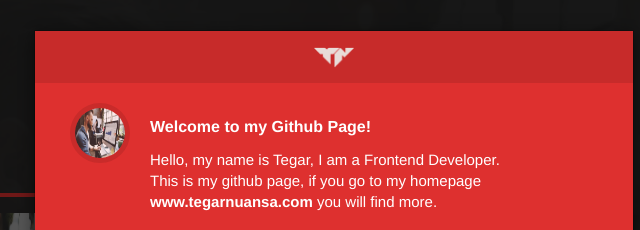
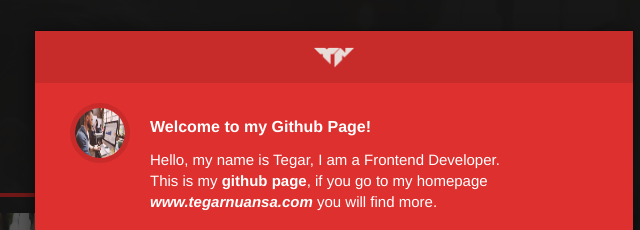
Before and after one commit to tegvr/tegvr.github.io, a plain HTML site: page index.html in a window 1280 px wide. Both pictures are taken after a click on the link "ABOUT". Shown: the top 230 px of the page, 306-946 px from the left. Drawn offline with nearby package versions, Linux system fonts and the light colour scheme.

```diff
--- a/index.html
+++ b/index.html
@@ -164,8 +164,8 @@
 				<div class="media-body media-message">
 					<span class="media-heading">Welcome to my Github Page!</span>
 					<div class="">
-						Hello, my name is Tegar, I am a Frontend Developer. <br>This is my github page, if you go to my homepage
-						<a href="http://www.tegarnuansa" target="_blank"> <b>www.tegarnuansa.com</b>
+						Hello, my name is Tegar, I am a Frontend Developer. <br>This is my <b>github page</b>, if you go to my homepage
+						<a href="http://www.tegarnuansa" target="_blank"> <b><i>www.tegarnuansa.com</i></b>
 						</a> you will find more.
 						<br><br>
 						Lorem ipsum dolor sit amet, consectetur adipiscing elit, sed do eiusmod tempor incididunt ut labore et dolore magna aliqua. Ut enim ad minim veniam, quis nostrud exercitation ullamco laboris nisi ut aliquip ex ea commodo consequat.
```
